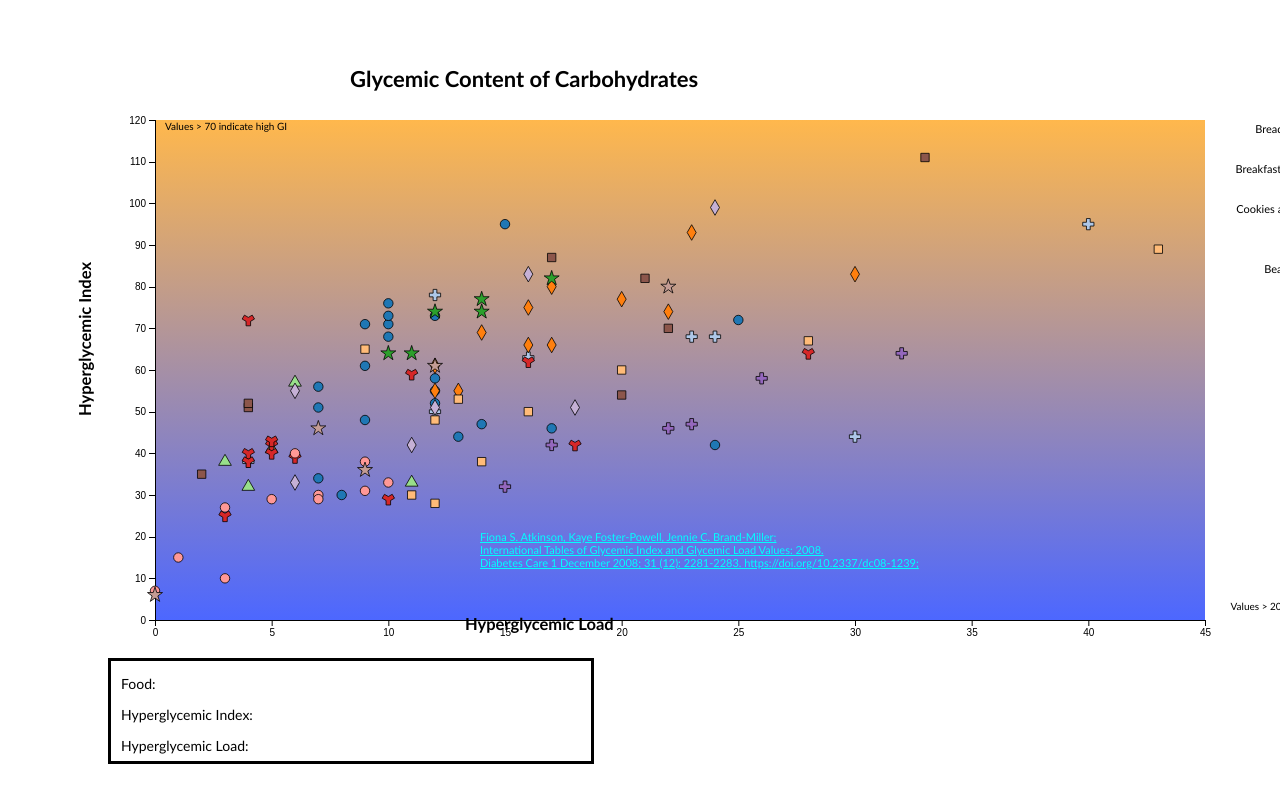
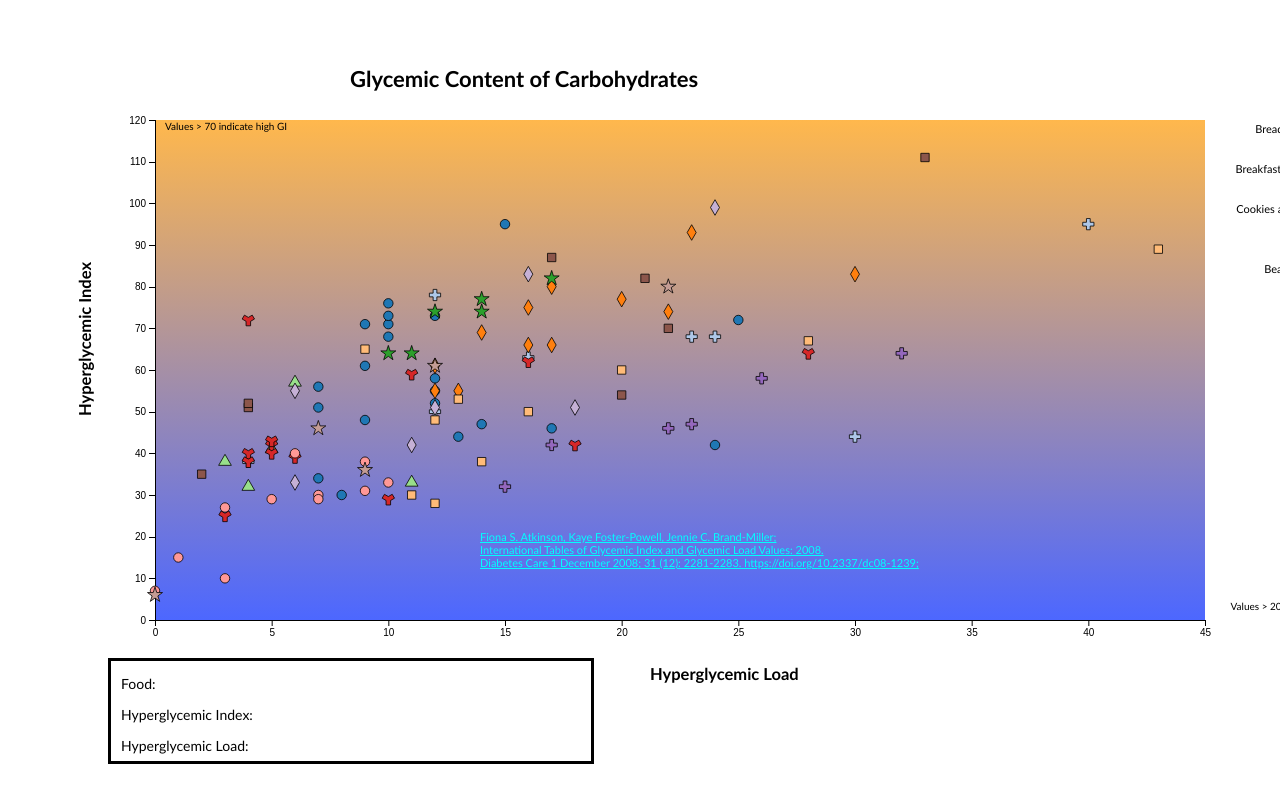
Before and after one commit to vladwork175/InfoVisualizationProject, a plain HTML site: page index.html in a window 1280 px wide. Shown: the top 802 px of the page. Drawn offline with nearby package versions, Linux system fonts and the light colour scheme.

Commit message:
Update styles.css
Label and Header adjustment

```diff
--- a/styles.css
+++ b/styles.css
@@ -60,8 +60,8 @@ a:hover {
 #h1GL
 {
     position: absolute;
-    top: 600px;
-    left: 465px;
+    top: 650px;
+    left: 650px;
 }
 
 #h1GI
```
